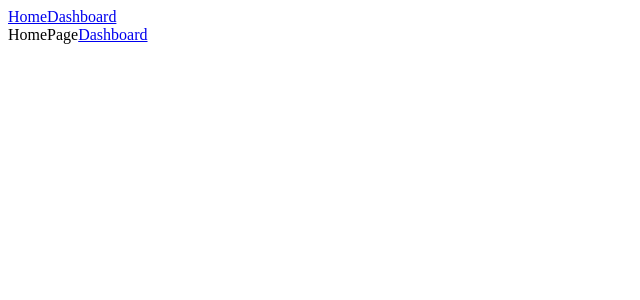
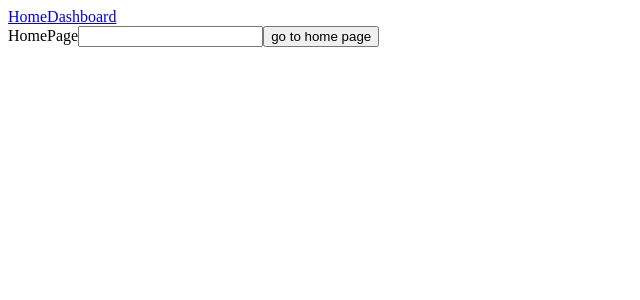
Before and after one commit to nirjonroy/React_practice, a React (Vite) app: page / in a window 1280 px wide. Shown: the top 300 px of the page, without its empty margins (0-640 px from the left). Built offline with nearby package versions, Linux system fonts and the light colour scheme.

Commit message:
useNavigate Hook In React

```diff
--- a/src/Pages/HomePage.jsx
+++ b/src/Pages/HomePage.jsx
@@ -1,9 +1,16 @@
-import { Link } from "react-router-dom";
+import { useState } from "react";
+import { Link, useNavigate } from "react-router-dom";
 
 export default function HomePage(){
+    const [username, setUsername] = useState("");
+    const navigate = useNavigate();
+    function handleClick(){
+        navigate("/dashboard/settings", {state : {username}});
+    }
     return (
         <div>HomePage
-            <Link to="./dashboard">Dashboard</Link>
+            <input type="text" value={username} onChange={(e)=>setUsername(e.target.value)} name="" id="" />
+            <button onClick={handleClick}>go to home page</button>
         </div>
     )
 }
--- a/src/Pages/Settings.jsx
+++ b/src/Pages/Settings.jsx
@@ -1,5 +1,10 @@
+import { useLocation } from "react-router-dom"
+
 export default function Settings(){
+    const location = useLocation();
+    const {username} = location.state || {};
     return (
-        <div>Settings</div>
+
+        <div>Settings for {username}</div>
     )
 }
```
